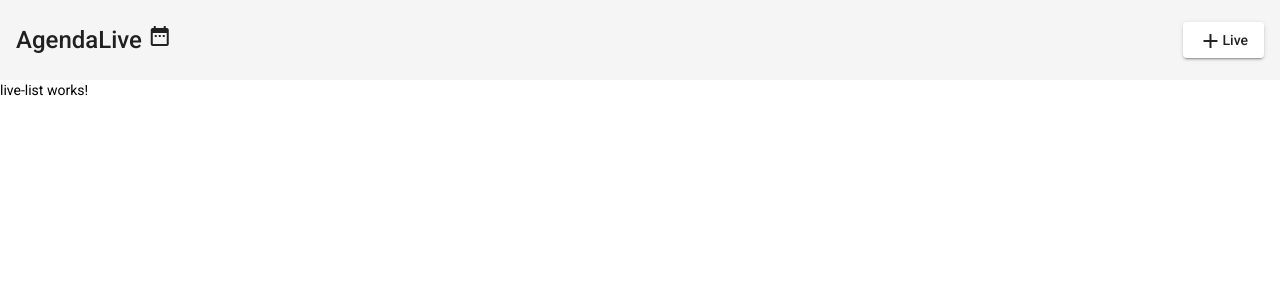
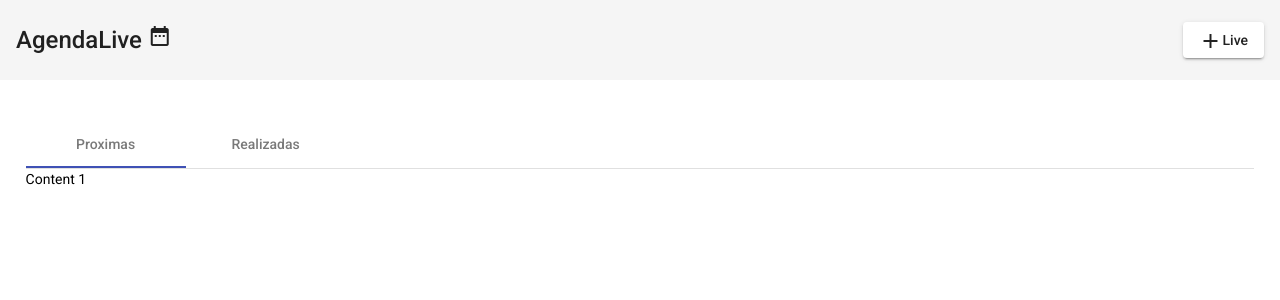
Before and after one commit to BrenoRev/FrontEnd-Angular-Lives, an Angular app: page / in a window 1280 px wide. Shown: the top 300 px of the page. Built offline with nearby package versions, Linux system fonts and the light colour scheme.

Commit message:
Criando as tabs de proximas lives e realizadas

```diff
--- a/src/app/app.module.ts
+++ b/src/app/app.module.ts
@@ -9,6 +9,7 @@
 import {MatIconModule} from '@angular/material/icon';
 import {MatButtonModule} from '@angular/material/button';
 import { LiveListComponent } from './views/home/live-list/live-list.component';
+import { MatTabsModule } from '@angular/material/tabs';
 
 @NgModule({
   declarations: [
@@ -22,7 +23,8 @@
     BrowserAnimationsModule,
     MatToolbarModule,
     MatIconModule,
-    MatButtonModule
+    MatButtonModule,
+    MatTabsModule
   ],
   providers: [],
   bootstrap: [AppComponent]
--- a/src/app/views/home/live-list/live-list.component.css
+++ b/src/app/views/home/live-list/live-list.component.css
@@ -0,0 +1,5 @@
+#mat-tab-group{
+    padding-top: 40px;
+    padding-left: 2%;
+    padding-right: 2%;
+}
--- a/src/app/views/home/live-list/live-list.component.html
+++ b/src/app/views/home/live-list/live-list.component.html
@@ -1 +1,4 @@
-<p>live-list works!</p>
+<mat-tab-group id="mat-tab-group">
+    <mat-tab label="Proximas"> Content 1 </mat-tab>
+    <mat-tab label="Realizadas"> Content 2 </mat-tab>
+</mat-tab-group>
```
